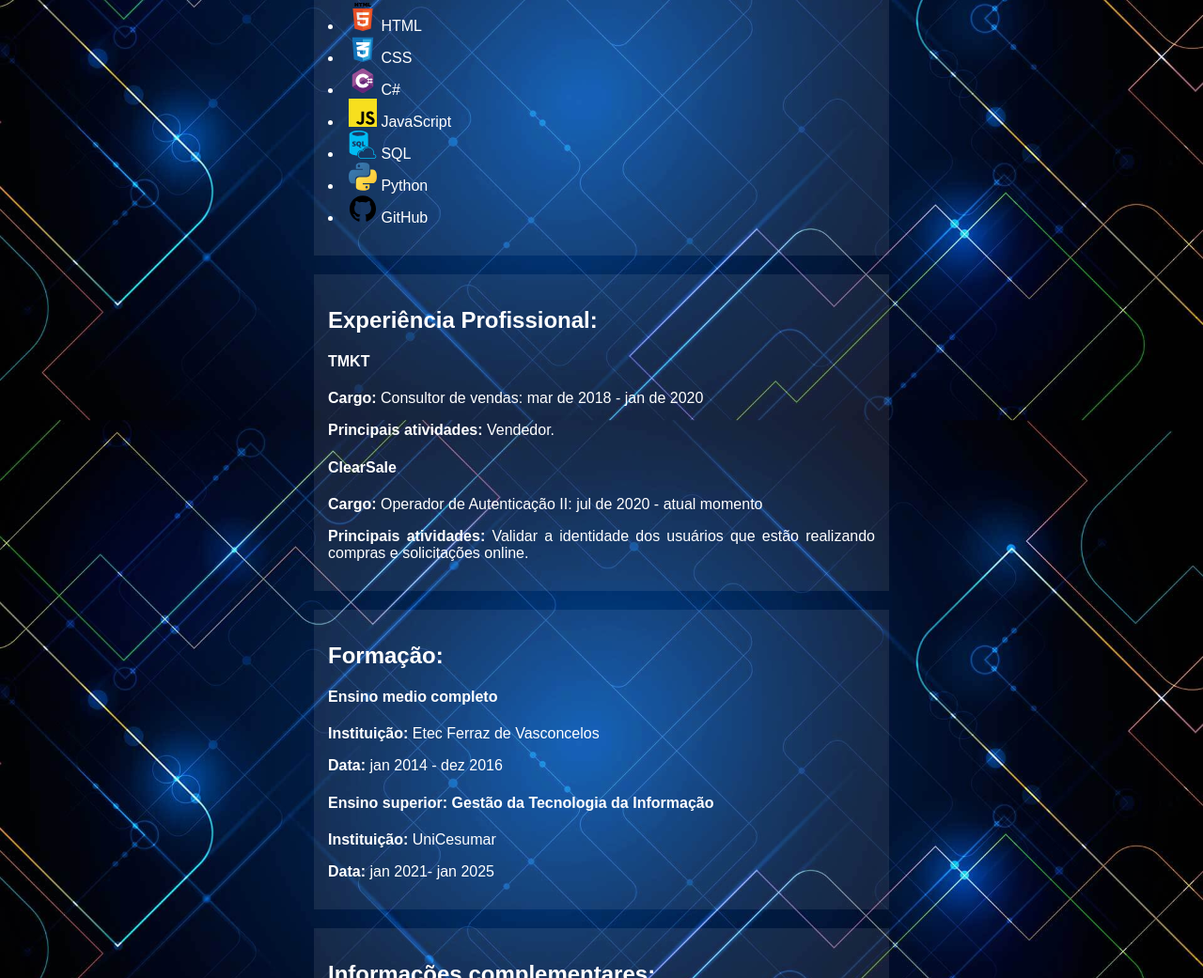
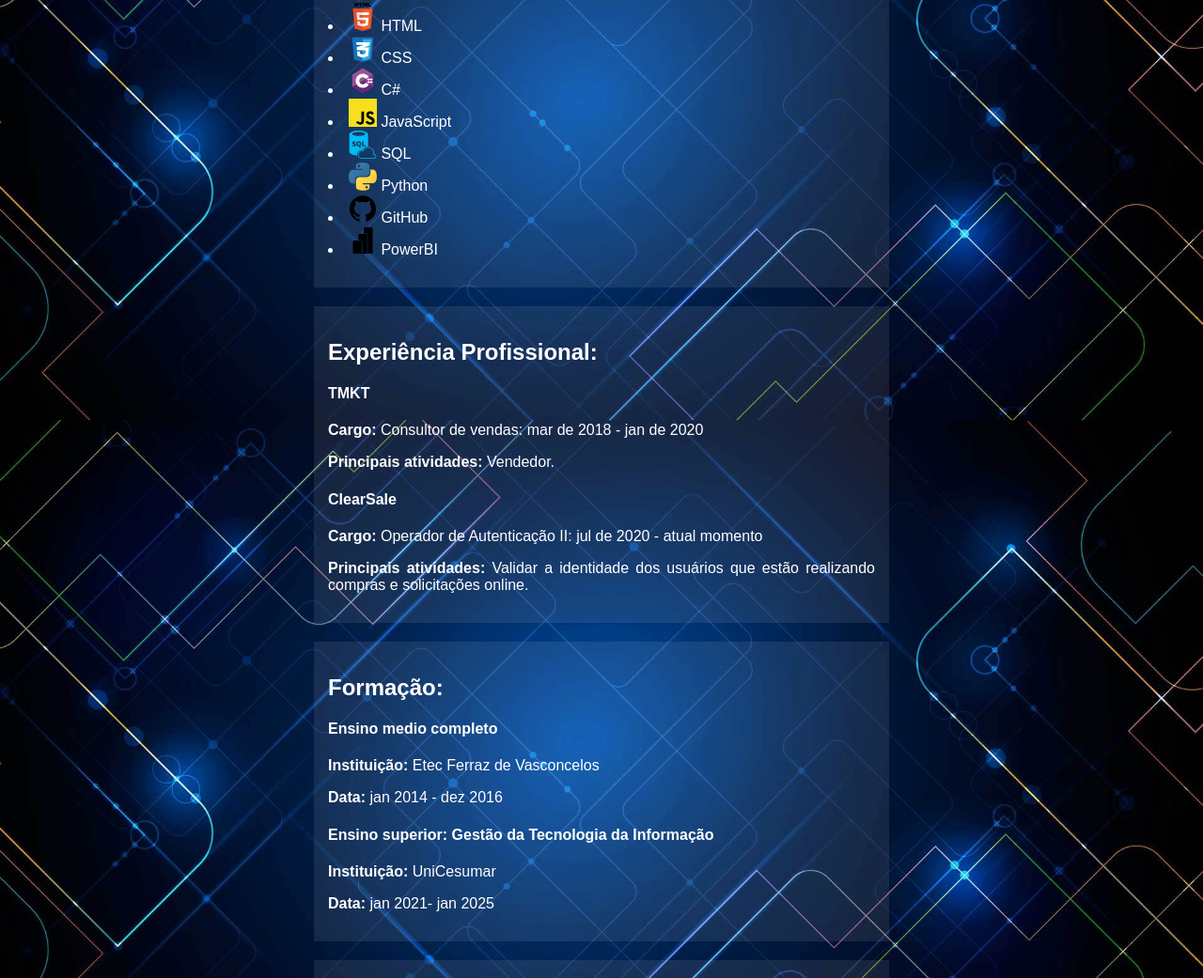
Before and after one commit to christhiansantos/Projetos, a plain HTML site: page Portifolio/about.html in a window 1280 px wide. Shown: the part 918-1959 px from the top of the page at 94% size. Drawn offline with Linux system fonts and the light colour scheme.

Commit message:
Subindo novas habilidades e prrimeiro projeto com PowerBI

```diff
--- a/Portifolio/about.html
+++ b/Portifolio/about.html
@@ -220,6 +220,13 @@
 								</svg>
 							GitHub
 						</li>
+						<li>
+							<svg fill="#000000" width="30px" height="30px" viewBox="0 0 32 32" version="1.1" xmlns="http://www.w3.org/2000/svg">
+								<title>powerbi</title>
+								<path d="M13.501 16h-7.498c0 0-0 0-0 0-0.69 0-1.25 0.559-1.25 1.25 0 0 0 0 0 0v0 12.496c0 0 0 0 0 0 0 0.69 0.559 1.25 1.25 1.25 0 0 0 0 0 0h8.747v-13.746c0-0.69-0.559-1.25-1.25-1.25v0zM19.749 8.502h-7.498c0 0-0 0-0 0-0.69 0-1.25 0.559-1.25 1.25 0 0 0 0 0 0v0 5.623h2.499c1.035 0.001 1.873 0.84 1.874 1.874v13.746h5.623v-21.244c0-0.69-0.559-1.25-1.25-1.25v0zM27.247 2.254v27.492c0 0 0 0 0 0 0 0.69-0.559 1.25-1.25 1.25 0 0-0 0-0 0h-4.374v-21.244c-0.001-1.035-0.84-1.873-1.874-1.874h-2.499v-5.623c0-0 0-0 0-0 0-0.69 0.559-1.25 1.25-1.25h7.498c0.69 0 1.25 0.559 1.25 1.25 0 0 0 0 0 0v0z"></path>
+							</svg>
+								PowerBI
+						</li>
 					</p>
 				</article>
 				<article>
```
Also changed, not shown: Portifolio/projects.html (+7 -0 lines), Portifolio/img/PowerBI.jpg (added), Portifolio/img/powerbi-svgrepo-com.svg (added).
